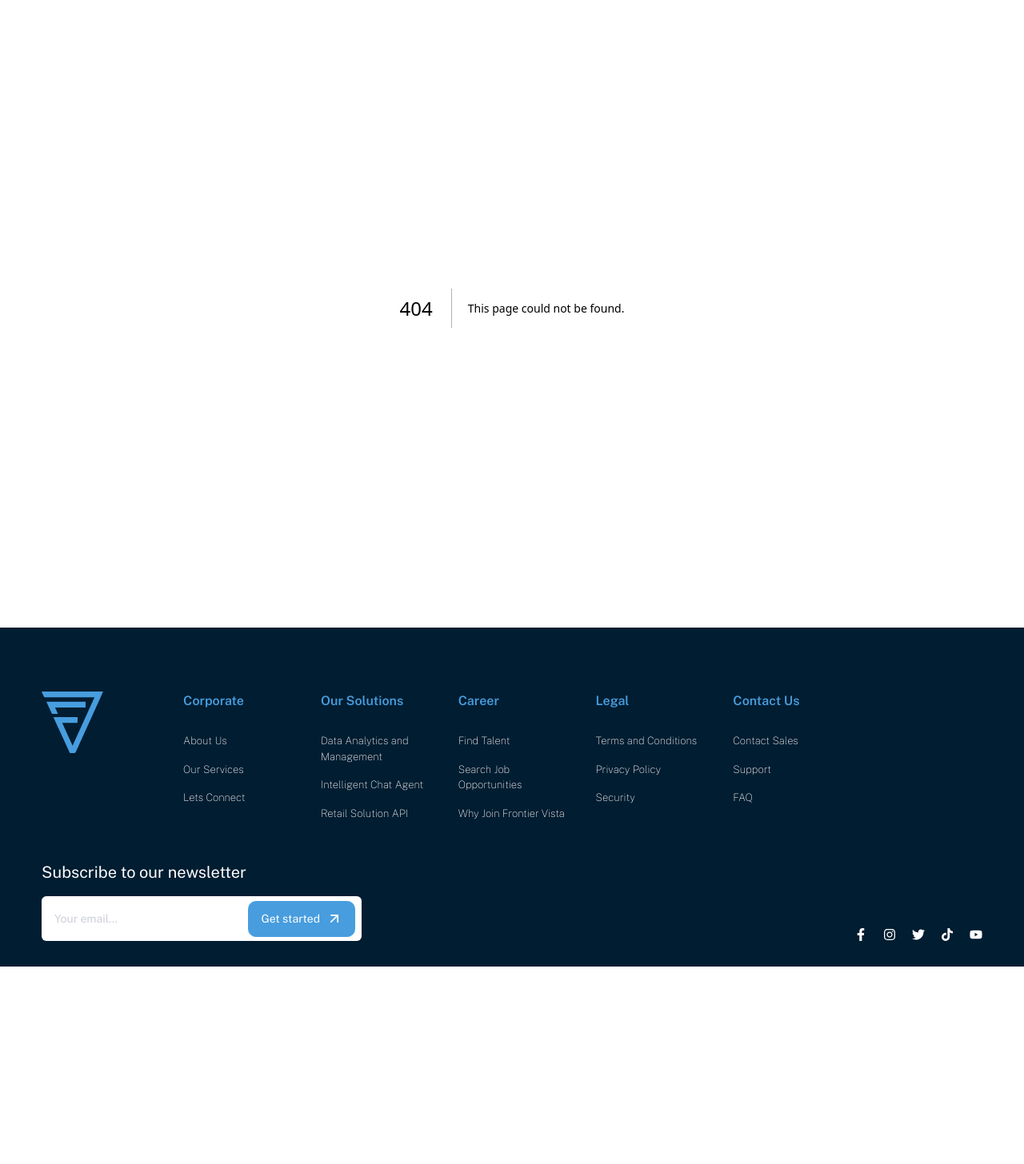
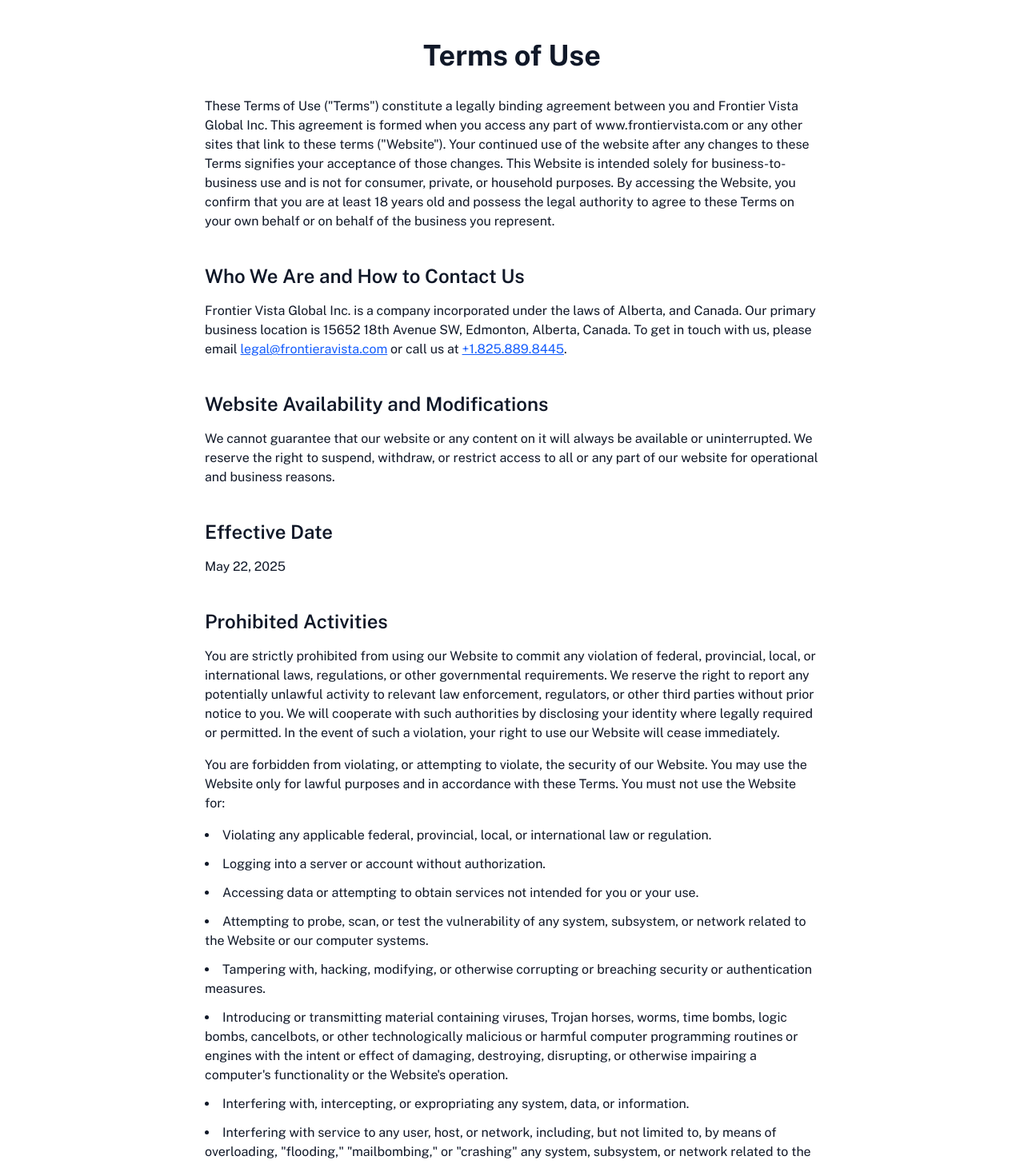
Before and after one commit to FrontierVistaGlobal/frontiervista-website, a Next.js app: page /terms-and-agreement in a window 1280 px wide. Before the commit this address had no page. Shown: the part 100-1556 px from the top of the page at 80% size. Before the commit the page ends 1309 px from the top, so only its background shows below. Built offline with nearby package versions, Linux system fonts and the light colour scheme.

Commit message:
terms and agreement page

```diff
--- /dev/null
+++ b/app/terms-and-agreement/page.tsx
@@ -0,0 +1,80 @@
+export default function TermsOfUse() {
+  return (
+    <div className="max-w-4xl mx-auto p-6 sm:p-10 md:p-16 bg-white text-gray-900 min-h-screen">
+      <h1 className="text-3xl sm:text-4xl font-bold mb-8 text-center">Terms of Use</h1>
+
+      <div className="space-y-6">
+        <div>
+            <p>
+         These Terms of Use ("Terms") constitute a legally binding agreement between you and Frontier Vista Global Inc.  This agreement is formed when you access any part of www.frontiervista.com or any other sites that link to these terms ("Website"). Your continued use of the website after any changes to these Terms signifies your acceptance of those changes.
+
+          This Website is intended solely for business-to-business use and is not for consumer, private, or household purposes.
+
+          By accessing the Website, you confirm that you are at least 18 years old and possess the legal authority to agree to these Terms on your own behalf or on behalf of the business you represent.
+            </p>
+
+        </div>
+      </div>
+
+      <div className="mt-10">
+        <h2 className="text-2xl font-semibold mb-4">Who We Are and How to Contact Us</h2>
+        <p>
+          Frontier Vista Global Inc. is a company incorporated under the laws of Alberta, and Canada. Our primary business location is 15652 18th Avenue SW, Edmonton, Alberta, Canada.
+         To get in touch with us, please email <a href="mailto:legal@frontieravista.com" className="text-blue-600 underline">legal@frontieravista.com</a> or call us at <a href="tel:+18258898445" className="text-blue-600 underline">+1.825.889.8445</a>.
+        </p>
+      </div>
+
+      <section className="mt-10 space-y-6">
+        <h2 className="text-2xl font-semibold mb-4">Website Availability and Modifications</h2>
+        <p>
+          We cannot guarantee that our website or any content on it will always be available or uninterrupted. We reserve the right to suspend, withdraw, or restrict access to all or any part of our website for operational and business reasons.
+        </p>
+      </section>
+
+      {/* You can continue adding more sections here following the same pattern */}
+
+      <div className="mt-10 space-y-6">
+        <h2 className="text-2xl font-semibold mb-4">Effective Date</h2>
+        <p>May 22, 2025</p>
+      </div>
+   <div className="mt-10">
+  <h2 className="text-2xl font-semibold mb-4">Prohibited Activities</h2>
+  <p className="mb-4">
+    You are strictly prohibited from using our Website to commit any violation of federal, provincial, local, or international laws, regulations, or other governmental requirements. We reserve the right to report any potentially unlawful activity to relevant law enforcement, regulators, or other third parties without prior notice to you. We will cooperate with such authorities by disclosing your identity where legally required or permitted. In the event of such a violation, your right to use our Website will cease immediately.
+  </p>
+  <p className="mb-4">
+    You are forbidden from violating, or attempting to violate, the security of our Website. You may use the Website only for lawful purposes and in accordance with these Terms. You must not use the Website for:
+  </p>
+  <ul className="list-disc list-inside space-y-3">
+    <li>Violating any applicable federal, provincial, local, or international law or regulation.</li>
+    <li>Logging into a server or account without authorization.</li>
+    <li>Accessing data or attempting to obtain services not intended for you or your use.</li>
+    <li>Attempting to probe, scan, or test the vulnerability of any system, subsystem, or network related to the Website or our computer systems.</li>
+    <li>Tampering with, hacking, modifying, or otherwise corrupting or breaching security or authentication measures.</li>
+    <li>Introducing or transmitting material containing viruses, Trojan horses, worms, time bombs, logic bombs, cancelbots, or other technologically malicious or harmful computer programming routines or engines with the intent or effect of damaging, destroying, disrupting, or otherwise impairing a computer's functionality or the Website's operation.</li>
+    <li>Interfering with, intercepting, or expropriating any system, data, or information.</li>
+    <li>Interfering with service to any user, host, or network, including, but not limited to, by means of overloading, "flooding," "mailbombing," or "crashing" any system, subsystem, or network related to the Website.</li>
+    <li>Attacking the Website via a denial-of-service attack or a distributed denial-of-service attack.</li>
+  </ul>
+  </div>
+
+<div className="mt-10 space-y-8">
+  <div>
+    <h2 className="text-2xl font-semibold mb-4">Functionality Disclaimer</h2>
+    <p className="text-gray-700 leading-relaxed">
+      To the extent permitted by law, we do not guarantee that the website's functions will be uninterrupted or error-free, that the website or its server will be free of viruses or other harmful components, or that defects will be corrected even if we are aware of them. You are responsible for configuring your information technology, computer programs, and platform to access our website, including implementing your own virus protection software.
+    </p>
+  </div>
+
+  {/* Information Accuracy Disclaimer */}
+  <div>
+    <h2 className="text-2xl font-semibold mb-4">Information Accuracy Disclaimer</h2>
+    <p className="text-gray-700 leading-relaxed">
+      The content on our Website is provided for general informational purposes only. It is not intended as professional advice on which you should rely. You must obtain professional or specialist advice before taking or refraining from any action based on the content on our Website. We make no representations, warranties, or guarantees, express or implied, that the content on the Website is accurate, complete, or up-to-date.
+    </p>
+  </div>
+</div>
+
+    </div>
+  );
+}
```
